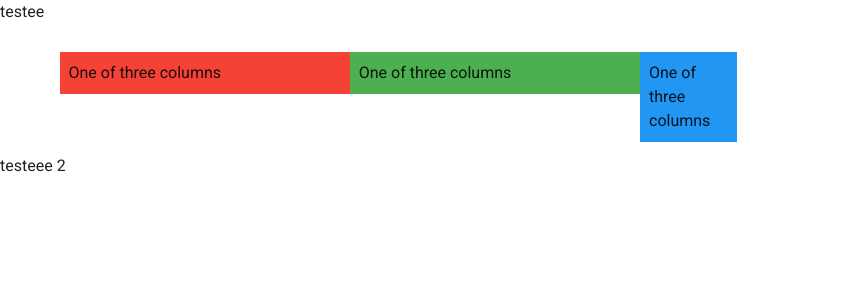
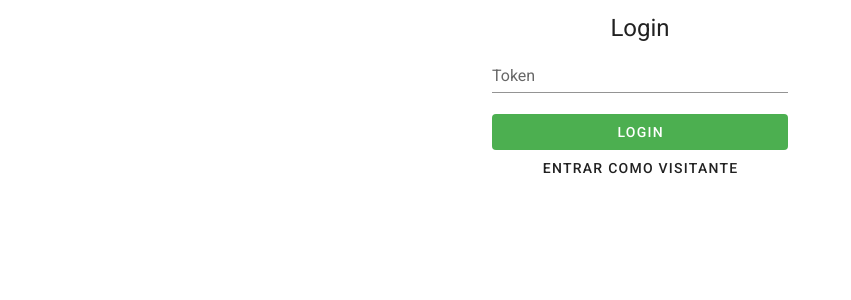
Before and after one commit to JeanZenzeluk/projeto-curso-vue, a Vue app: page / in a window 1280 px wide. Shown: the top 300 px of the page, without its empty margins (0-851 px from the left). Built offline with nearby package versions, Linux system fonts and the light colour scheme.

Commit message:
funcionando com aula 49

```diff
--- a/src/App.vue
+++ b/src/App.vue
@@ -1,41 +1,16 @@
 <template>
     <v-app>
-        <p>testee</p>
-         <v-container>
-    <v-row no-gutters>
-      <v-col cols="12" sm="4" md="3">
-        <v-card
-          class="pa-2 red"
-          outlined
-          tile>
-          One of three columns
-        </v-card>
-      </v-col>
-      <v-col cols="12" sm="4" md="3">
-        <v-card
-          class="pa-2 green"
-          outlined
-          tile>
-          One of three columns
-        </v-card>
-      </v-col>
-      <v-col cols="12" sm="4" md="1">
-        <v-card
-          class="pa-2 blue"
-          outlined
-          tile>
-          One of three columns
-        </v-card>
-      </v-col>
-    </v-row>
-  </v-container>
-        <p>testeee 2</p>
+        <login-page />
     </v-app>
 </template>
 
 <script>
+
+    import LoginPage from './components/login/loginPage.vue';
+
     // AIzaSyC7oSfvfCBPvIKNfN5qflrA-28KQHaSgKQ
     export default {
         name: 'App',
+        components: { LoginPage },
     };
 </script>
--- /dev/null
+++ b/src/components/login/loginPage.vue
@@ -0,0 +1,40 @@
+<template>
+    <div>
+        <v-container fluid>
+            <v-row justify="center">
+                <v-col cols="12" md="3" class="text-center">
+                    <h6 class="headline">Login</h6>
+                    <v-text-field label="Token" v-model="token"/>
+                    <v-btn depressed dark color="green" block @click="login">
+                        Login
+                    </v-btn>
+                    <v-btn text @click="loginAsGuest">
+                        Entrar como visitante
+                    </v-btn>
+
+                </v-col>
+            </v-row>
+
+        </v-container>
+    </div>
+</template>
+
+<script>
+    // AIzaSyC7oSfvfCBPvIKNfN5qflrA-28KQHaSgKQ
+    export default {
+        name: 'loginPage',
+        data() {
+            return {
+                token: '',
+            }
+        },
+        methods: {
+            login(){
+                alert(this.token);
+            },
+            loginAsGuest(){
+                // TODO
+            }
+        }
+    };
+</script>
```
